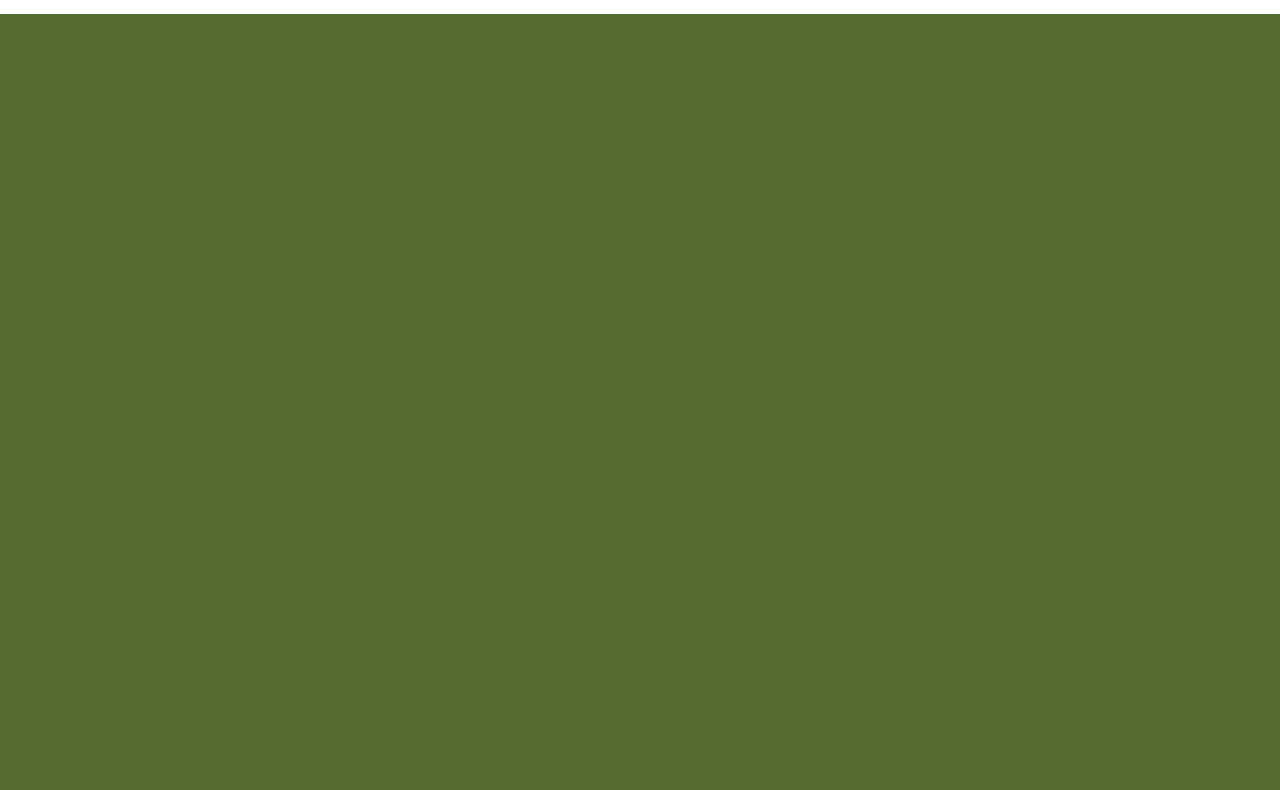
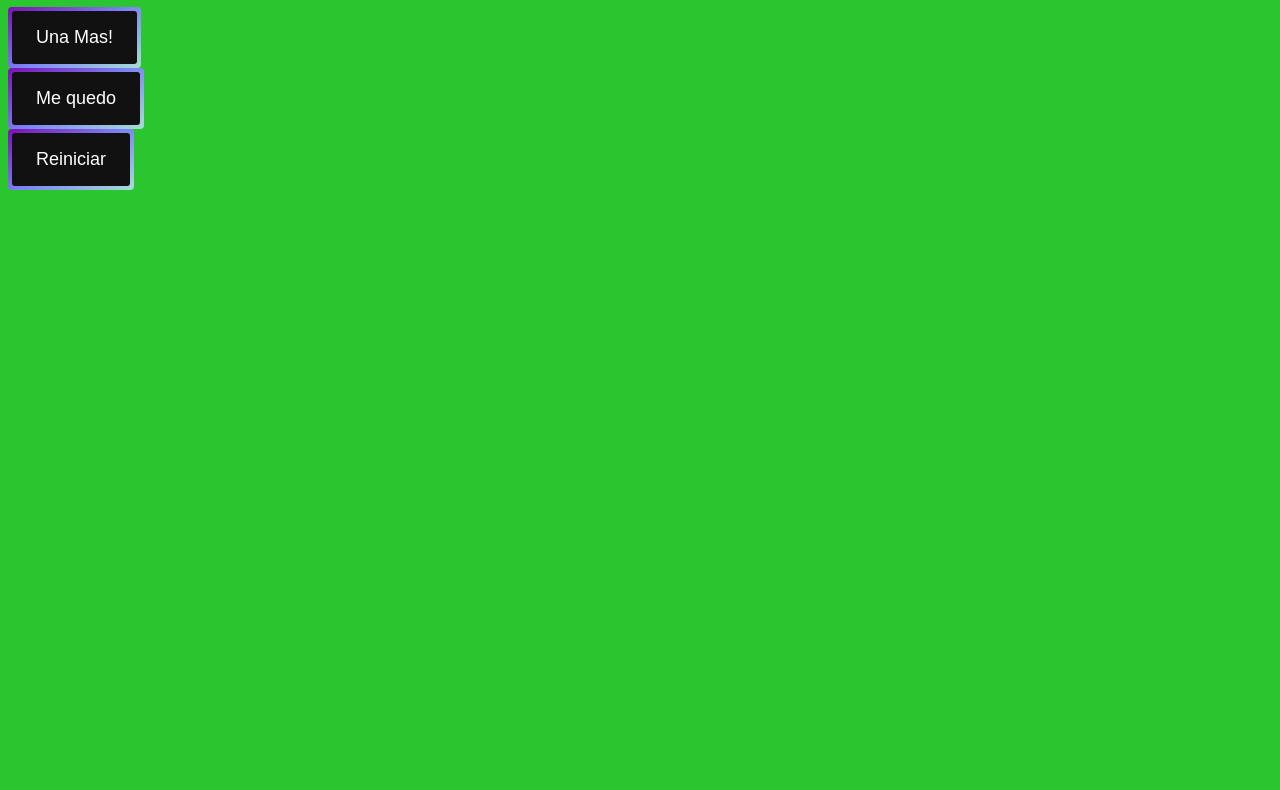
Before and after one commit to Vega-David/BlackJack, a plain HTML site: page index.html in a window 1280 px wide. Shown: the part 73-863 px from the top of the page. After the commit the page ends 800 px from the top, so only its background shows below. Drawn offline with Linux system fonts and the light colour scheme.

Commit message:
Se crean nuevos archivos para mejorar los graficos

```diff
--- /dev/null
+++ b/css/estilos.css
@@ -0,0 +1,44 @@
+#mesa{
+    background-color: #2BC52F;
+}
+header h1{
+    text-align: center;
+}
+#cartasCrupier{
+    background-color: #1F540A;
+}
+#cartasJugador{
+    background-color: #1F540A;
+}
+#mensajes{
+    background-color: #86711F;
+}
+button{
+    border:0;
+    background-image: linear-gradient(
+        150deg,
+        #7C0FB5,
+        #7C82F5,
+        #A7DED6
+    );
+    border-radius: 4px;
+    color:#fff;
+    display: flex;
+    font-size:18px;
+    padding: 4px;
+    cursor: pointer;
+    transition: .3s;
+}
+button span{
+    background-color: #111;
+    padding: 16px 24px;
+    border-radius: 3px;
+    transition: .3s;
+}
+
+button:hover span{
+    background-color: none;
+}
+button:active{
+    transform:scale(0.9);
+}
--- a/index.html
+++ b/index.html
@@ -5,16 +5,13 @@
     <meta http-equiv="X-UA-Compatible" content="IE=edge" />
     <meta name="viewport" content="width=device-width, initial-scale=1.0" />
     <title>BlackJack-21</title>
-    <link rel="stylesheet" href="css/estilo.css" />
+    <link rel="stylesheet" href="css/estilos.css" />
   </head>
-  <body>
+  <body id="mesa">
     <header>
       <h1>BlackJack-21</h1>
     </header>
     <main>
-      <div id="nombreJuego">
-
-      </div>
       <div id="cartasCrupier">
 
       </div>
@@ -25,7 +22,9 @@
 
       </div>
       <div id="botonera">
-
+        <button><span>Una Mas!</span></button>
+        <button><span>Me quedo</span></button>
+        <button><span>Reiniciar</span></button>
       </div>
     </main>
 
```
Also changed, not shown: css/estilo.css (line endings or trailing spaces), js/app.js (added), js/uno.js (line endings or trailing spaces).
